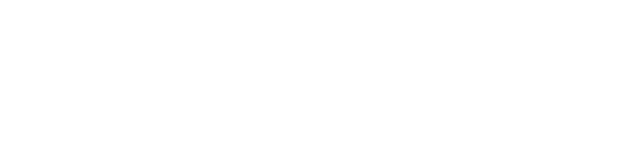
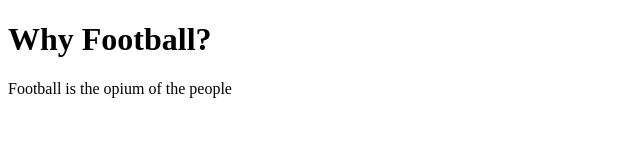
Before and after one commit to uimarshall/simpleWebsite, a plain HTML site: page index.html in a window 1280 px wide. Shown: the whole page, without its empty margins (0-640 px from the left). Drawn offline with Linux system fonts and the light colour scheme.

Commit message:
added h1 and paragraph

```diff
--- a/index.html
+++ b/index.html
@@ -5,6 +5,8 @@
     <title>My Football Site</title>
   </head>
   <body>
+    <h1>Why Football?</h1>
+    <p>Football is the opium of the people</p>
 
   </body>
 </html>
```
